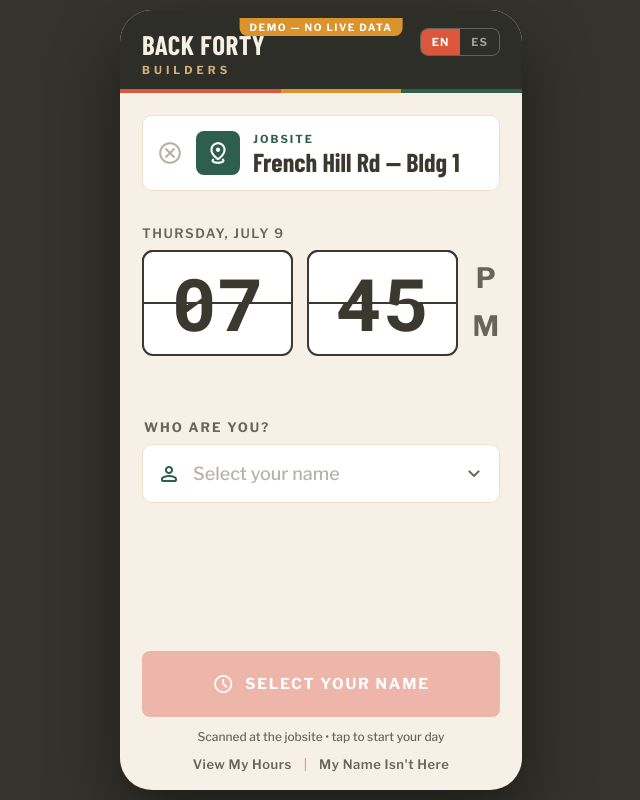
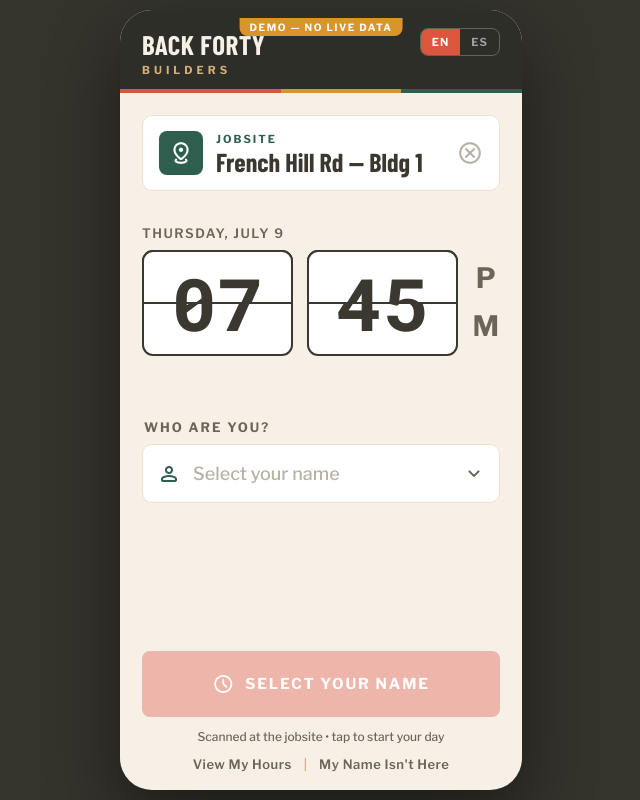
Before and after one commit to bfbtools/timeclock, a website: page public/index.html in a window 1280 px wide. Both pictures are taken after a click on the button "EN". Shown: the whole page, without its empty margins (319-959 px from the left). Drawn offline with nearby package versions, Linux system fonts and the light colour scheme; no server answers.

Commit message:
Move jobsite-card clear X to the right side
Co-Authored-By: Claude Opus 4.8 <noreply@anthropic.com>

```diff
--- a/public/css/styles.css
+++ b/public/css/styles.css
@@ -59,9 +59,9 @@ body{font-family:'Libre Franklin',sans-serif;background:#34332c;color:var(--ink)
 .jobsite.scannable .pin{background:var(--ember);}
 .jobsite.scannable:active{transform:scale(0.99);}
 .jobsite.scannable .jobsite-go{display:block;}
-/* Gray X to clear the scanned jobsite (shown only when a site is set). */
+/* Gray X on the right to clear the scanned jobsite (shown only when a site is set). */
 .jobsite-clear{display:none;background:transparent;border:0;cursor:pointer;color:var(--placeholder);
-  padding:0;flex:0 0 auto;align-items:center;margin-left:-2px;}
+  padding:0;flex:0 0 auto;align-items:center;margin-left:auto;}
 .jobsite-clear .material-symbols-rounded{font-size:26px;}
 .jobsite-clear:active{color:var(--ink-soft);}
 .jobsite:not(.scannable) .jobsite-clear{display:flex;}
--- a/public/index.html
+++ b/public/index.html
@@ -38,9 +38,9 @@
       <!-- ============ VIEW: CLOCK (identify + in/out) ============ -->
       <section class="view active" id="view-clock">
         <div class="jobsite" id="jobsiteCard">
-          <button class="jobsite-clear" id="jobsiteClear" type="button" aria-label="Clear jobsite"><span class="material-symbols-rounded">cancel</span></button>
           <div class="pin"><span class="material-symbols-rounded" id="jobsiteIcon">distance</span></div>
           <div><div class="label" data-i18n="job">Jobsite</div><div class="name" id="siteName">—</div></div>
+          <button class="jobsite-clear" id="jobsiteClear" type="button" aria-label="Clear jobsite"><span class="material-symbols-rounded">cancel</span></button>
           <span class="material-symbols-rounded jobsite-go" id="jobsiteGo">chevron_right</span>
         </div>
 
```
